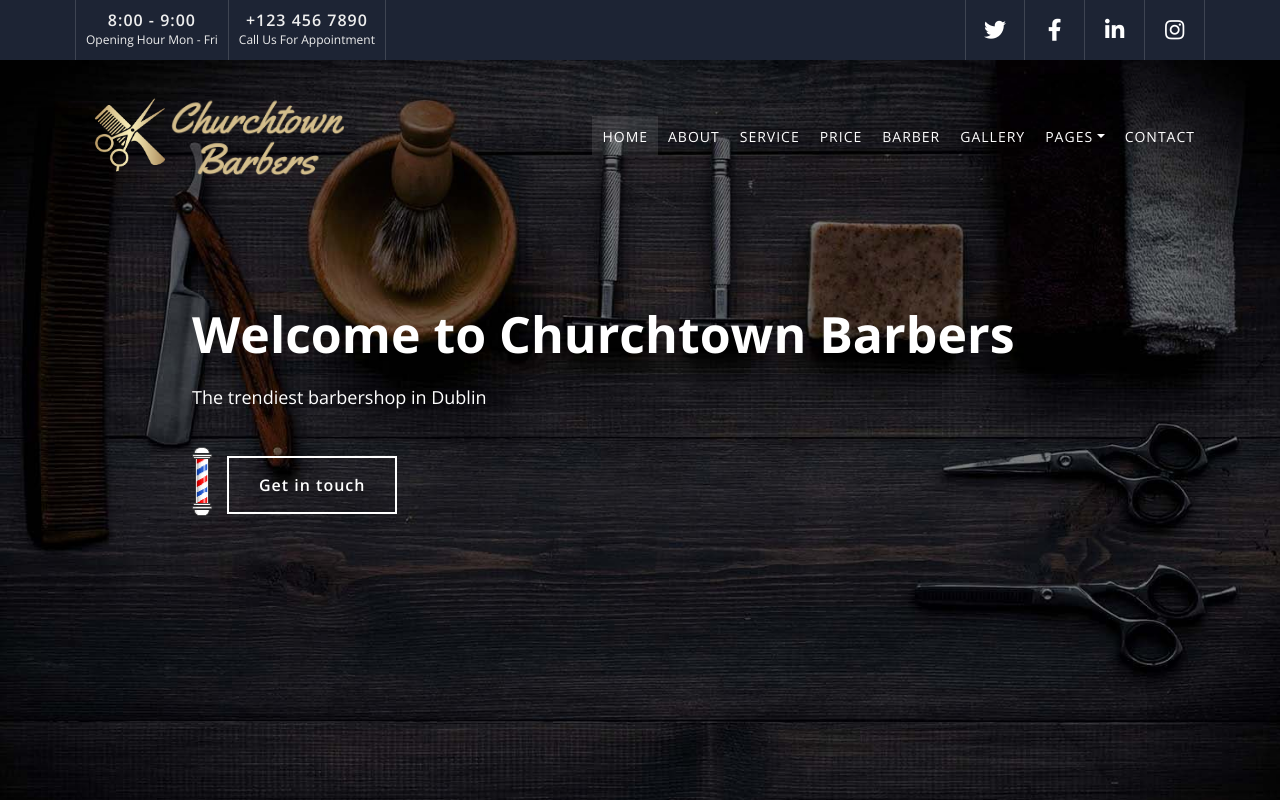
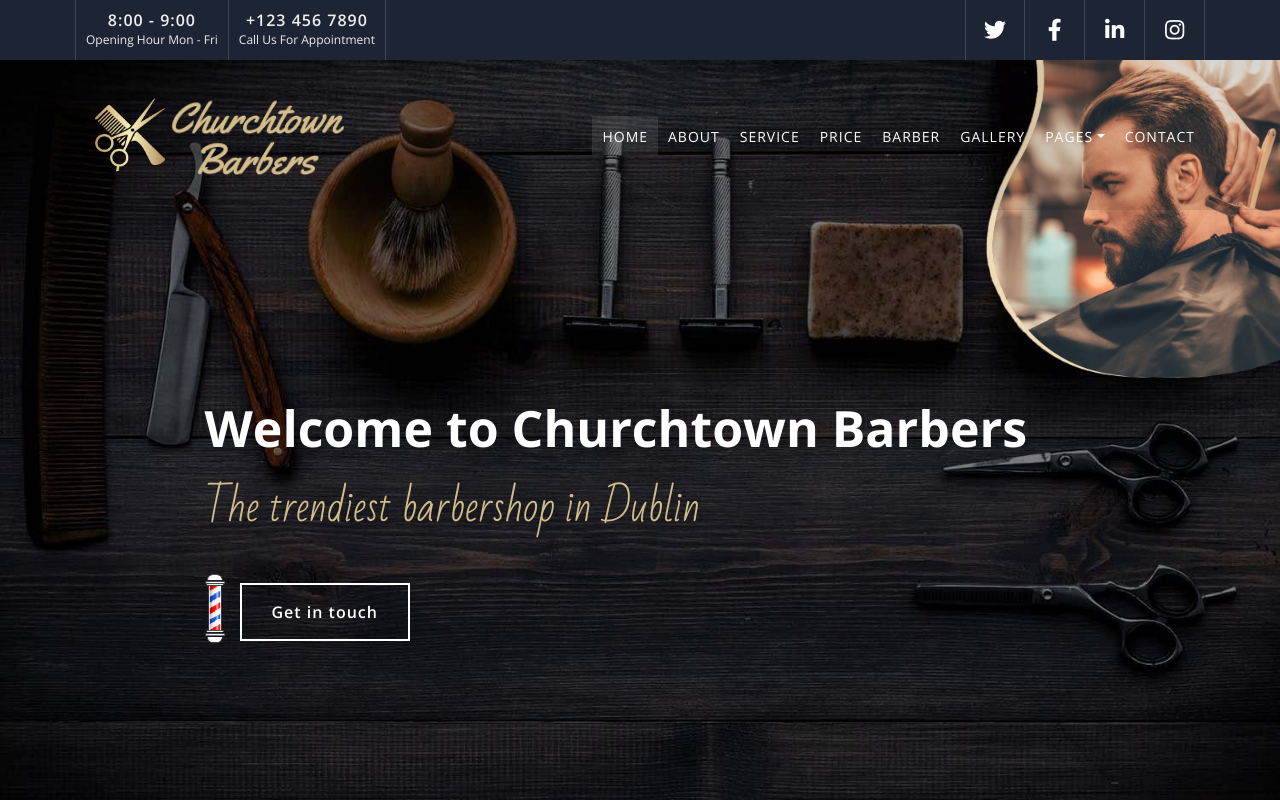
Before and after one commit to colmmcsharry/barbersite, a plain HTML site: page index.html in a window 1280 px wide. Shown: the top 800 px of the page. Drawn offline with nearby package versions, Linux system fonts and the light colour scheme.

Commit message:
hero looking good

```diff
--- a/css/style.css
+++ b/css/style.css
@@ -149,6 +149,13 @@ a:focus {
     .top-bar {
         padding: 0 60px;
     }
+
+    .hero-image {
+        display:block !important;
+        height:500px !important;
+    }
+
+
 }
 
 
@@ -240,6 +247,8 @@ bottom:-6px;
         background: rgba(0, 0, 0, .1) !important;
         z-index: 9;
     }
+
+
 
     .navbar.nav-sticky {
         padding: 10px 60px;
@@ -301,13 +310,20 @@ bottom:-6px;
 
 .hero .hero-image {
     position: absolute;
-    right:0px;
+    top:0px;
+    width:30vw;
+    height:500px;
    display:none;
-}
-
-.hero-image > img {
-    height:50vh;
-}
+   z-index:1;
+   right:0px;
+}
+
+#beardyman {
+    height:40vh;
+    right:-2vw;
+    position:absolute;
+}
+
 
 
 
@@ -343,9 +359,11 @@ a {
 }
 
 .welcomect p {
-    color: white;
-    font-size: 18px;
+    color: #D3BD8B;
+    font-size: 40px;
     margin-bottom: 25px;
+    font-family: Bad Script;
+
 }
 
 .welcomect .btn {
@@ -548,15 +566,7 @@ bottom:-2px;
 width:auto;
 }
 
-.welcomect {
-    position:relative;
-    width:250px;
-    display:block;
-    margin:0;
-    padding:0;
-    color:white;
-    top:50px;
-}
+
 
 }
 
@@ -1669,3 +1679,16 @@ width:auto;
       grid-column-gap:5px;
       ;
   }
+
+  .welcomect {
+    position:relative;
+    width:auto;
+    display:block;
+    margin:0;
+    padding:0;
+    bottom: -110px;
+    color:white;
+    z-index:899;
+    padding-left:25px;
+
+}
--- a/index.html
+++ b/index.html
@@ -12,6 +12,10 @@
 
         <!-- Google Font -->
         <link href="https://fonts.googleapis.com/css2?family=Open+Sans:wght@300;400;600;700;800&display=swap" rel="stylesheet">
+        <link rel="preconnect" href="https://fonts.googleapis.com">
+
+<link rel="preconnect" href="https://fonts.gstatic.com" crossorigin>
+<link href="https://fonts.googleapis.com/css2?family=Bad+Script&display=swap" rel="stylesheet">
 
         <!-- CSS Libraries -->
         <link href="https://stackpath.bootstrapcdn.com/bootstrap/4.4.1/css/bootstrap.min.css" rel="stylesheet">
@@ -93,12 +97,6 @@
 
 
 
-
-
-
-
-
-
                                  <div class="welcomect">
 
                                     <h1>Welcome to Churchtown Barbers</h1>
@@ -125,16 +123,8 @@
 
                                 </div>
 
-
-
-
-
-
-
-
-
                         <div class="hero-image">
-                            <img src="img/herofin.png" alt="Hero Image">
+                            <img id="beardyman" src="img/herofin.png" alt="Hero Image">
                        </div>
 
                 <!-- <button type="button" class="btn-play" data-toggle="modal" data-src="https://www.youtube.com/embed/WMBMJ94crPI" data-target="#videoModal">
```
